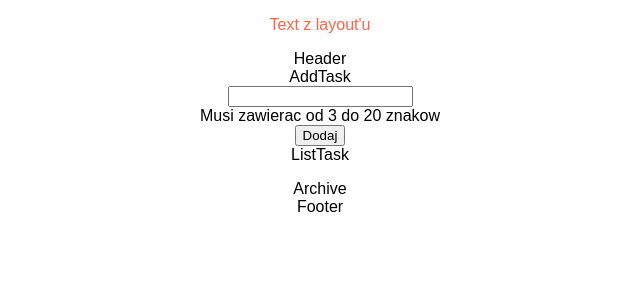
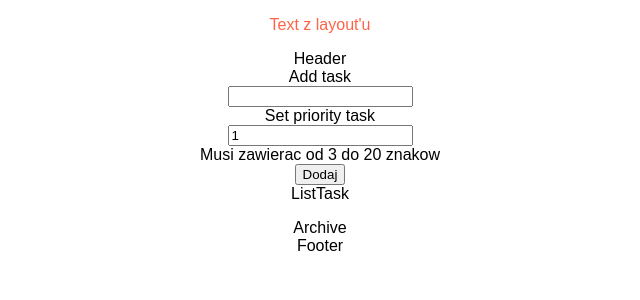
Before and after one commit to MarkFicht/team-project-todo, a React (Create React App) app: page / in a window 1280 px wide. Shown: the top 300 px of the page, without its empty margins (320-960 px from the left). Built offline with nearby package versions, Linux system fonts and the light colour scheme.

Commit message:
Added input for priority

```diff
--- a/src/AddTask/AddTask.js
+++ b/src/AddTask/AddTask.js
@@ -7,14 +7,27 @@ class AddTask extends React.Component {
     state = {
         tasks: [],
         currentTask: '',
-        validationTask: false
+        validationTask: false,
+        priorityTask: 1,
     };
 
-    handleChange = (e) =>{
+    handleChange = (e) => {
         this.setState({
             [e.target.id]: e.target.value,
             validationTask: e.target.value.length < 3 || e.target.value.length > 20 ? false : true,
         })
+    };
+
+    handleChangePrio = (e) => {
+        if (e.target.value > 5) {
+            this.setState({ [e.target.id]: 5 })
+        }
+        else if (e.target.value <= 1) {
+            this.setState({ [e.target.id]: 1 })
+        }
+        else {
+            this.setState({ [e.target.id]: e.target.value })
+        }
     };
 
     handleClick = () => {
@@ -31,12 +44,19 @@ class AddTask extends React.Component {
     render() {
         return (
             <div>
-                <div>AddTask</div>
+                <div>Add task</div>
                 <input
                     type="text"
                     value={this.state.currentTask}
                     onChange={this.handleChange}
                     id="currentTask"
+                />
+                <div>Set priority task</div>
+                <input
+                    type="number"
+                    value={this.state.priorityTask}
+                    onChange={this.handleChangePrio}
+                    id="priorityTask"
                 />
                 <br /> {/* ****Odstepy do usuniecia po dodaniu CSSow**** */}
                 {
```
